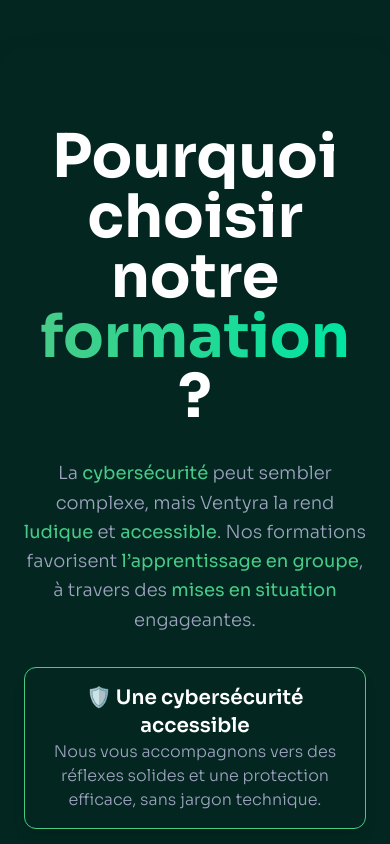
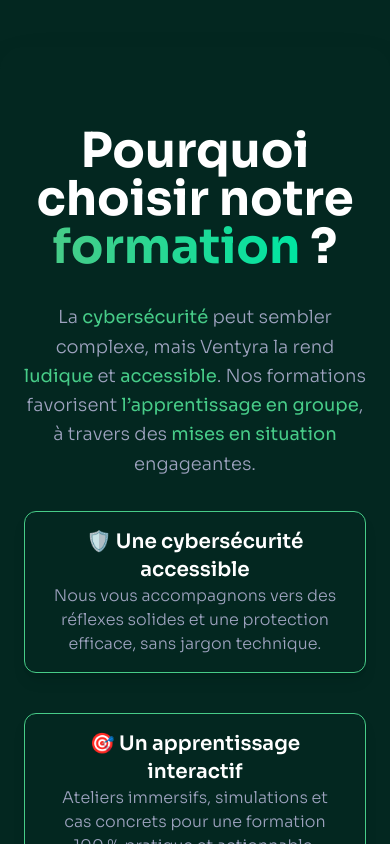
Before and after one commit to Valyors/ventyra, a Next.js app: page / in a window 390 px wide. Shown: the part 6460-7304 px from the top of the page. Built offline with nearby package versions, Linux system fonts and the light colour scheme.

Commit message:
frontend ready

```diff
--- a/app/components/PourquoiChoisirFormation.tsx
+++ b/app/components/PourquoiChoisirFormation.tsx
@@ -8,7 +8,7 @@ const PourquoiChoisirFormation = () => {
   return (
     <div className="text-center flex flex-col items-center bg-gradient-to-b from-[#032720] to-[#032720] py-20 px-6 rounded-3xl shadow-2xl my-10">
       <motion.h2
-        className="text-6xl font-bold text-white relative"
+        className="text-5xl md:text-6xl font-bold text-white relative"
         initial={{ opacity: 0, y: 50 }}
         whileInView={{ opacity: 1, y: 0 }}
         transition={{ duration: 1, ease: "easeInOut" }}
--- a/app/components/QuiSommesNous.tsx
+++ b/app/components/QuiSommesNous.tsx
@@ -50,7 +50,7 @@ export default function Team() {
 
   return (
     <div className="text-center pt-14 pb-28">
-        <h1 className="text-6xl font-semibold pb-16">Qui Sommes Nous ?</h1>
+        <h1 className="text-5xl md:text-6xl font-semibold pb-16">Qui Sommes Nous ?</h1>
         <div className="flex justify-center items-center px-4">
           <div className="flex flex-col sm:flex-row gap-6">
               {teamMembers.map((member, index) => (
--- a/app/components/typingText.tsx
+++ b/app/components/typingText.tsx
@@ -40,7 +40,7 @@ const TypingText = () => {
   }, [subIndex, index, phrases]);
 
   return (
-    <h1 className="text-5xl md:text-7xl font-bold w-[400px] md:w-[900px] h-[200px] text-center">
+    <h1 className="text-5xl md:text-7xl font-bold w-[390px] md:w-[900px] h-[200px] text-center">
       {text}
       <motion.span
         className="inline-block w-2 h-12 ml-1"
--- a/app/page.tsx
+++ b/app/page.tsx
@@ -25,7 +25,7 @@ export default function Home() {
       <Navbar scrollToFormation={scrollToFormation} />
       <div className=" pt-24 md:pt-56 md:px-40">
         <div className="flex flex-col md:flex-row justify-between items-center">
-          <div className="text-center w-[410px] md:w-[900px] md:h-[calc(100vh-180px)] mt-20">
+          <div className="text-center w-[390px] md:w-[900px] md:h-[calc(100vh-180px)] mt-20">
             <TypingText />
             <p className="text-base text-[#9EA3BF] pt-4 pb-8 md:py-14 font-light">
               Une formation complète avec des ateliers pratiques pour réduire les risques cyber.
```
